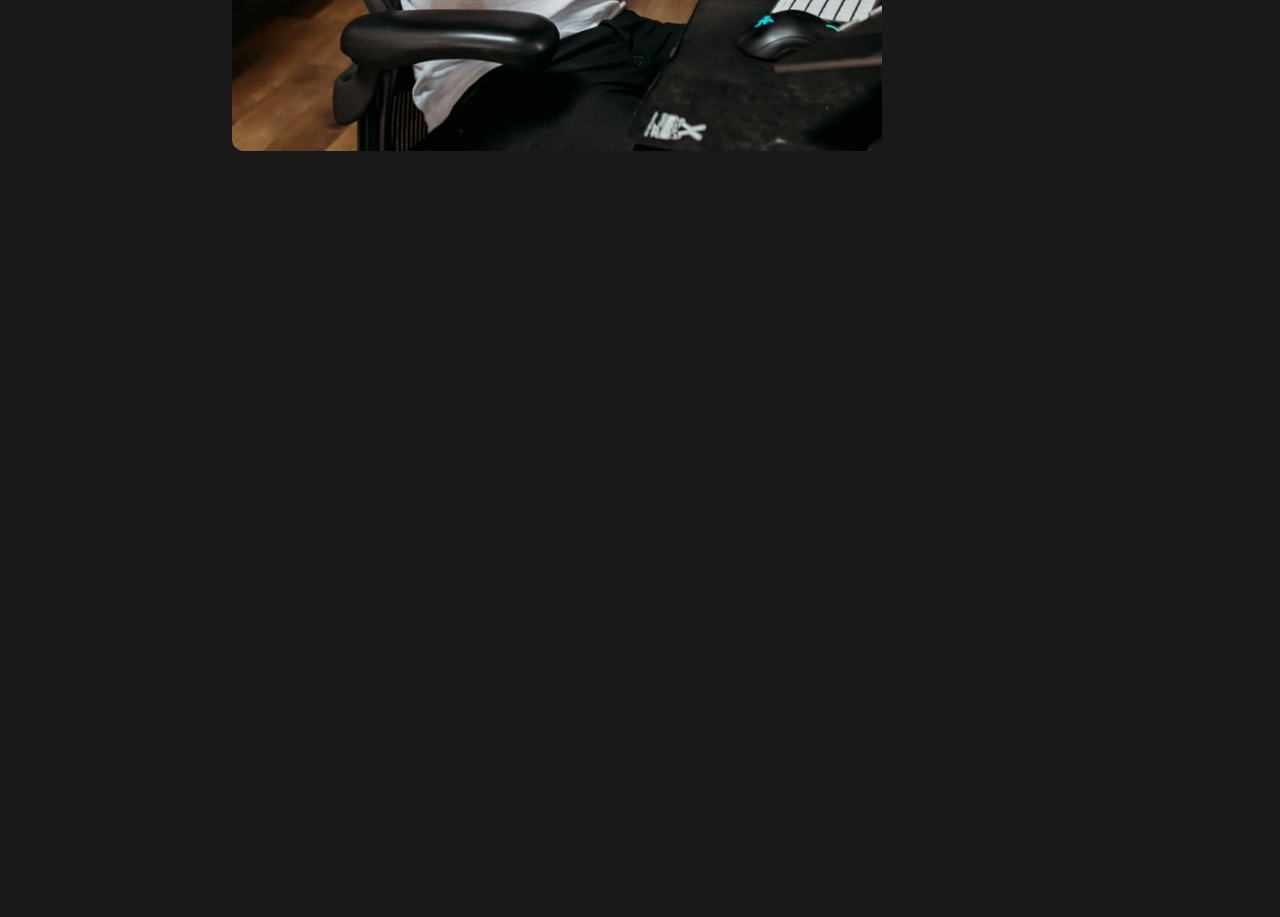
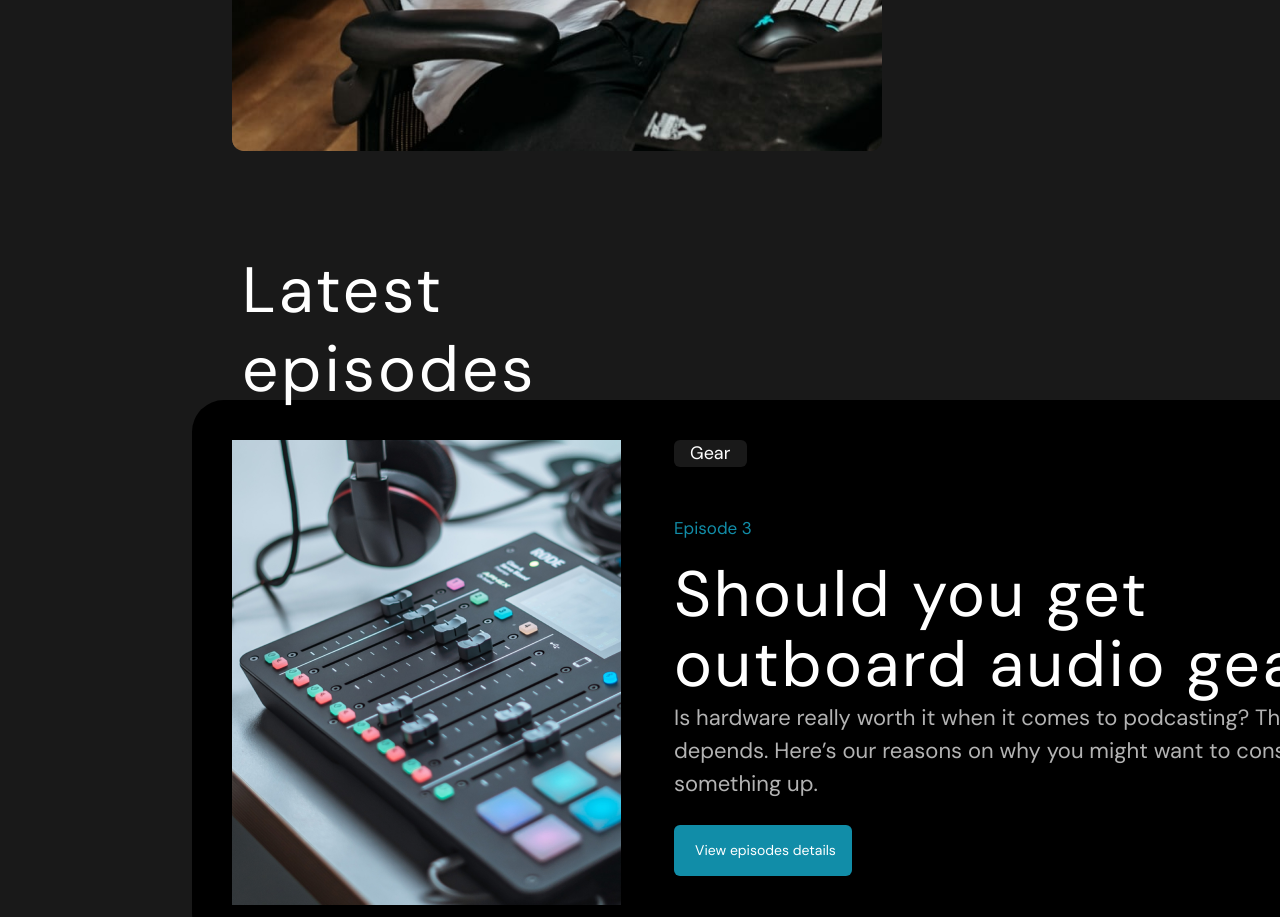
Before and after one commit to Romanovi3/FirstLanding, a plain HTML site: page index.html in a window 1280 px wide. Shown: the part 858-1775 px from the top of the page. Before the commit the page ends 1009 px from the top, so only its background shows below. Drawn offline with Linux system fonts and the light colour scheme.

Commit message:
second commit. new section done!

```diff
--- a/index.html
+++ b/index.html
@@ -38,6 +38,45 @@
                 </div>
 
             </div>
+            <div class="latestEp">
+                <div class="lateEpTitles">
+                    <h2>Latest episodes</h2>
+                    <button class="blueBtn"><a href="/" target="_blank">View all episodes</a></button>
+                </div>
+                <div class="epSections">
+                    <div class="ep">
+                        <img src="source/images/soundpad.png" alt="Soundpad">
+                        <div class="epInfo">
+                            <h5>Gear</h5>
+                            <p>Episode 3</p>
+                            <h2>Should you get outboard audio gear?</h2>
+                            <span>Is hardware really worth it when it comes to podcasting? The answer is...it depends. Here’s our reasons on why you might want to consider picking something up.</span>
+                            <button class="blueBtn" id="epInfoButton"><a href="/" target="_blank">View episodes details</a></button>
+                        </div>
+                    </div>
+                <div class="epSections">
+                    <div class="ep">
+                        <img src="source/images/mic.png" alt="Soundpad">
+                        <div class="epInfo">
+                            <h5>Gear</h5>
+                            <p>Episode 3</p>
+                            <h2>Should you get outboard audio gear?</h2>
+                            <span>Is hardware really worth it when it comes to podcasting? The answer is...it depends. Here’s our reasons on why you might want to consider picking something up.</span>
+                            <button class="blueBtn" id="epInfoButton"><a href="/" target="_blank">View episodes details</a></button>
+                        </div>
+                    </div>
+                <div class="epSections">
+                    <div class="ep">
+                        <img src="source/images/bestmic.png" alt="Soundpad">
+                        <div class="epInfo">
+                            <h5>Gear</h5>
+                            <p>Episode 3</p>
+                            <h2>Should you get outboard audio gear?</h2>
+                            <span>Is hardware really worth it when it comes to podcasting? The answer is...it depends. Here’s our reasons on why you might want to consider picking something up.</span>
+                            <button class="blueBtn" id="epInfoButton"><a href="/" target="_blank">View episodes details</a></button>
+                        </div>
+                    </div>
+            </div>
         </div>
     </body>
 </html>
--- a/source/style.css
+++ b/source/style.css
@@ -7,7 +7,7 @@ body{
     background-color:#191919;
     font-family: DM Sans ;
     width: 100%;
-    max-width: 1920px;
+    max-width: 1440px;
     margin:0 15%;
 }
 .firstScreen{
@@ -93,3 +93,112 @@ nav h2{
 .links img{
     width: 32px;
 }
+
+/* Latest Episodes */
+
+.latestEp{
+    margin-top: 100px;
+}
+.lateEpTitles{
+    display: flex;
+    flex-direction: row;
+    width: 1300px;
+    height: 99px;
+    margin:50px;
+}
+.lateEpTitles h2{
+    font-family: DM sans;
+    font-style: normal;
+    color: #fff;
+    font-size: 64px;
+    letter-spacing: 3px;
+    font-weight: 400;
+    line-height: 79.2px;
+}
+/* Knopka episodes */
+.blueBtn{
+    margin:24px 0 24px 610px;
+    border-radius: 6px;
+    background-color:#118DA8;
+    border-style: none;
+    border-color: 0;
+    border-image: none;
+    width: 178px;
+    height: 51px;
+}
+.blueBtn:hover{
+    box-shadow: 1px 1px 5px 3px white;
+}
+.blueBtn a{
+    text-decoration: none;
+    padding:12px 15px 12px 20px;
+    color: #FFF;
+    font-family: DM Sans;
+    font-size: 14px;
+    font-style: normal;
+}
+
+/* Episodes Frames */
+
+.epSections{
+    width: 1330px;
+    height: 545px;
+    border-radius: 32px;
+    background-color: #000;
+    color: #fff;
+}
+.ep{
+    display: flex;
+    flex-direction: row;
+    padding:40px;
+    margin-bottom:60px;
+}
+.epInfo{
+    margin-left:53px;
+    width: 778px;
+    height: 465px;
+}
+/* Info texts */
+.epInfo h5{
+    width: 73px;
+    height: 27px;
+    background-color: #191919;
+    border-radius: 6px;
+    padding: 0 16px;
+    font-family: DM Sans;
+    font-size: 18px;
+    font-style: normal;
+    font-weight: 400;
+    line-height: 27px;
+}
+.epInfo p{
+    color: #118DA8;
+    font-family: DM Sans;
+    font-size: 17px;
+    font-style: normal;
+    font-weight: 400;
+    line-height: 27px;
+    margin:48px 0 18px 0;
+}
+.epInfo h2{
+    color: #FFF;
+    font-family: DM Sans;
+    font-size: 64px;
+    font-style: normal;
+    font-weight: 400;
+    line-height: 70.4px;
+    letter-spacing: 2.56px;
+    width: 701px;
+}
+.epInfo span{
+    color: rgba(255, 255, 255, 0.70);
+    font-family: DM Sans;
+    font-size: 22px;
+    font-style: normal;
+    font-weight: 400;
+    line-height: 33px;
+    width: 757px;
+}
+#epInfoButton{
+    margin:25px 570px 0 0;
+}
```
